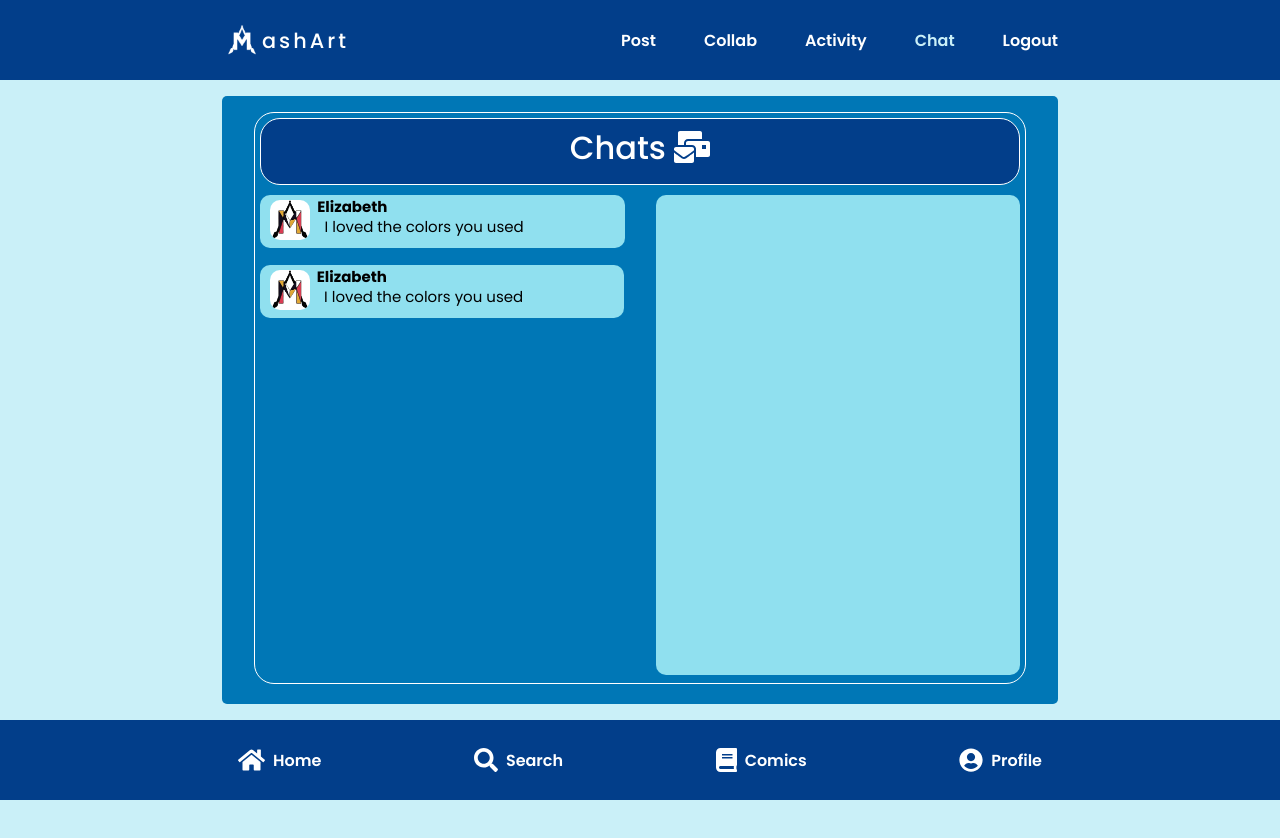
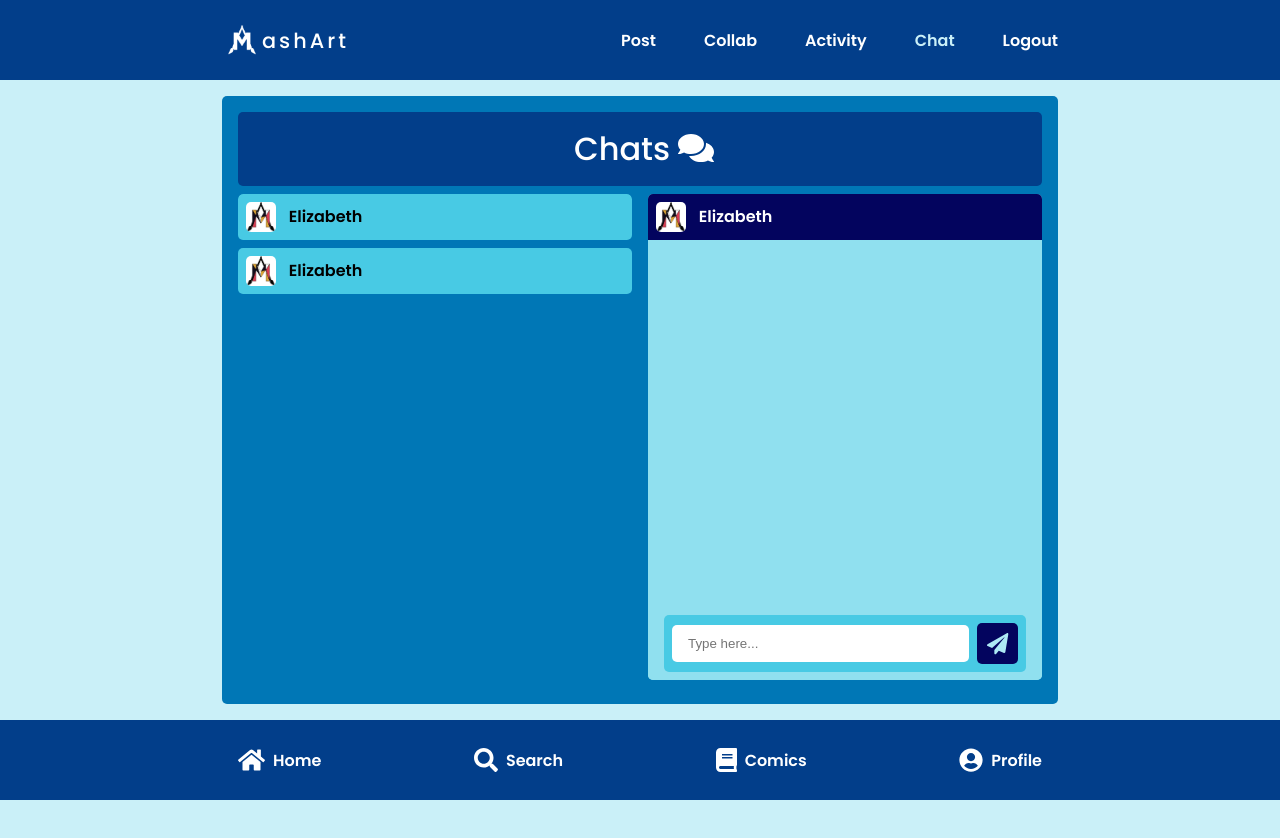
Before and after one commit to HARALARK/MashArt, a React (Create React App) app in the folder mashart/frontend/: page /chat in a window 1280 px wide. Shown: the top 838 px of the page. After the commit the page ends 800 px from the top, so only its background shows below. Built offline with nearby package versions, Linux system fonts and the light colour scheme; sample sign-in values are in the browser's storage; a web font is replaced by a local one.

Commit message:
styling changes to chat page

```diff
--- a/mashart/frontend/src/screens/ChatsScreen.js
+++ b/mashart/frontend/src/screens/ChatsScreen.js
@@ -1,273 +1,327 @@
-import React, { useState } from 'react';
+import React, { useEffect, useState } from "react"
 import { useSelector } from "react-redux"
+import { useNavigate } from "react-router-dom"
+
 import styled from "styled-components"
 import device from "../screen_sizes/devices"
-
-import { FontAwesomeIcon } from '@fortawesome/react-fontawesome';
-import {faMailBulk} from "@fortawesome/free-solid-svg-icons"
-
+import { Input } from "../components/styled-components/Input"
+import { FontAwesomeIcon } from "@fortawesome/react-fontawesome"
+import { faComments, faPaperPlane } from "@fortawesome/free-solid-svg-icons"
 
 const ChatsScreen = () => {
-  const [image, setImage] = useState(null)
-  const userDetails = useSelector((state) => state.userDetails)
-  const { loading, user, error } = userDetails
+  const navigate = useNavigate()
 
   const userLogin = useSelector((state) => state.userLogin)
   const { userInfo } = userLogin
 
+  const [chatMessage, setChatMessage] = useState("")
+  const [messages, setMessages] = useState([])
+
+  const [option, setOption] = useState("users")
+
+  useEffect(() => {
+    if (!userInfo) {
+      navigate("/")
+    }
+  })
+
+  const sendChatMessageHandler = () => {
+    if (chatMessage.trim().length !== 0) {
+      setMessages([
+        ...messages,
+        { username: userInfo.username, message: chatMessage },
+      ])
+      setChatMessage("")
+    }
+  }
+
   return (
-    <div>
     <Container>
-              <Form>
-                    <MegaPanel>
+      <ChatContainer>
         <Heading>
-                            <span className = "title"> Chats </span>
-                            <FontAwesomeIcon icon={faMailBulk} size = 'XL' style={{ color: 'white' }}/>
+          <span className="heading">Chats</span>
+          <FontAwesomeIcon
+            icon={faComments}
+            size="XL"
+            style={{ color: "white" }}
+          />
         </Heading>
 
-                        <UnderHeader>
-                            <ChatPanel>
-                              <Chat1>
-                                <img className= "profilePicture" src="/images/logo/logo.png" alt="profilepic" />
-                                <Username> <span className = "username">  Elizabeth{user.username} </span></Username>
-                                <TextMessage><span className = "message">  I loved the colors you used </span> </TextMessage>
-                              </Chat1>
-                              <Chat2>
-                                <img className= "profilePicture" src="/images/logo/logo.png" alt="profilepic" />
-                                <Username> <span className = "username">  Elizabeth{user.username} </span></Username>
-                                <TextMessage><span className = "message">  I loved the colors you used </span> </TextMessage>
-                              </Chat2>
-                            </ChatPanel>
-                            <AllChats></AllChats>
-                        </UnderHeader>
+        <OptionContainer>
+          <Button
+            className={option === "users" && "active"}
+            onClick={() => setOption("users")}
+          >
+            Users
+          </Button>
+          <Button
+            className={option === "chat" && "active"}
+            onClick={() => setOption("chat")}
+          >
+            Chat
+          </Button>
+        </OptionContainer>
 
+        <SubContainer>
+          <UsersContainer hide={!(option === "users")}>
+            <User>
+              <img
+                className="profilePicture"
+                src="/images/logo/logo.png"
+                alt="profilepic"
+              />
+              <UserInfo>
+                <p className="username">Elizabeth</p>
+              </UserInfo>
+            </User>
+            <User>
+              <img
+                className="profilePicture"
+                src="/images/logo/logo.png"
+                alt="profilepic"
+              />
+              <UserInfo>
+                <p className="username">Elizabeth</p>
+              </UserInfo>
+            </User>
+          </UsersContainer>
 
-
-
-                    </MegaPanel>
-
-              </Form>
+          <MessageInfoContainer hide={!(option === "chat")}>
+            <User active>
+              <img
+                className="profilePicture"
+                src="/images/logo/logo.png"
+                alt="profilepic"
+              />
+              <UserInfo>
+                <p className="username">Elizabeth</p>
+              </UserInfo>
+            </User>
+            <MessageContainer>
+              <ChatScreen>
+                {messages.map((data, index) => {
+                  const isUser = userInfo.username === data.username
+                  return (
+                    <ChatMessage key={index} className={isUser ? "active" : ""}>
+                      {!isUser && <h3 className="username">{data.username}</h3>}
+                      <p className="message">{data.message}</p>
+                    </ChatMessage>
+                  )
+                })}
+              </ChatScreen>
+              <SendMessage>
+                <Input
+                  type="text"
+                  placeholder="Type here..."
+                  flex={1}
+                  value={chatMessage}
+                  onChange={(e) => setChatMessage(e.target.value)}
+                />
+                <SendButton onClick={sendChatMessageHandler}>
+                  <FontAwesomeIcon icon={faPaperPlane} size="lg" />
+                </SendButton>
+              </SendMessage>
+            </MessageContainer>
+          </MessageInfoContainer>
+        </SubContainer>
+      </ChatContainer>
     </Container>
-    </div>
-  )};
-
+  )
+}
 
 const Container = styled.div`
+  height: calc(100vh - 160px);
   display: flex;
+  padding: 1rem 2rem;
+`
+
+const ChatContainer = styled.section`
+  background: #0077b6;
+  width 100%;
+  display: flex;
+  flex-direction: column;
+  border-radius: 5px;
+  padding 1rem;
+`
+
+const Heading = styled.section`
   align-items: center;
-    justify-content: center;
-    flex-wrap: wrap;
-    overflow: scroll;
-    width: 100%;
-
-
-    .heading {
+  border-radius: 5px;
+  padding 0.8rem 0;
+  background-color: #023e8a;
   color: var(--light);
   font-size: 2rem;
   text-align: center;
+  font-weight: 500;
+
+  .heading{
+    padding: 0 0.5rem;
   }
+`
 
-  .subheading{
+const OptionContainer = styled.div`
+  display: flex;
+  gap: 1rem;
+
+  @media ${device.tablet} {
+    display: none;
+  }
+`
+
+const Button = styled.p`
+  flex: 1;
+  text-align: center;
+  padding: 0.5rem 1rem;
+  border: 3px solid var(--secondary-dark);
+  color: var(--secondary-dark);
+  border-radius: 5px;
+  font-size: 1rem;
+  font-weight: 600;
+  cursor: pointer;
+  transition: 100ms ease-in-out;
+  margin-top: 0.5rem;
+
+  &.active {
+    background-color: var(--secondary-dark);
     color: var(--light);
   }
 
+  &:hover {
+    background-color: var(--secondary-dark);
+    color: var(--light);
+  }
+`
 
-
+const SubContainer = styled.section`
+  flex: 1;
+  display: flex;
+  flex-direction: column;
+  font-size: 1rem;
+  padding: 0.5rem 0;
 
   @media ${device.tablet} {
-    height: calc(100vh - 160px);
-    flex-direction: row;
-    justify-content: space-between;
-    overflow: visible;
-    padding: 0 2rem;
-
-`
-
-const Form = styled.form`
-
-  display: flex;
-  flex-direction: column;
-  align-content: space-between;
-
-  background-color: #0077b6;
-  padding: 1rem 2rem 1rem;
-  border-radius: 5px;
-  width: 100%;
-  height: 95%;
-  gap: 2 rem;
-  color: black;
-
-  .upload {
-    font-size: 1.5rem;
-    font-weight: 600;
-    color: white;
-  }
-  .description {
-    color: black;
-    font-size: 1rem;
-    font-weight: 600;
-
-  }
-
-`
-
-const MegaPanel = styled.section`
-  height 100%;
-  width 100%;
-  align-items: center;
-  border-radius: 20px;
-  padding 5px;
-  margin-bottom: 500px;
-  border: 1px solid white;
-  }
-
-`
-const UnderHeader = styled.section`
-    display: flex;
-    flex-direction: column;
-    height: 80%;
-    width: 100%;
-    //border-radius: 40px;
-    font-size: 30px;
-    //border: 1px solid black;
-    //margin-top: -500px;
-    @media ${device.tablet} {
-      gap: 2rem;
+    gap: 1rem;
     flex-direction: row;
     justify-content: space-between;
   }
 `
 
-const ChatPanel = styled.section`
-    //background-color: #90e0ef;
-    display: flex;
+const UsersContainer = styled.section`
+  flex: 1;
+  display: ${(props) => (props.hide ? "none" : "flex")};
   flex-direction: column;
-    height: 107%;
-    width: 60%;
-    border-radius: 10px;
-    font-size: 30px;
-    margin-top: -490px;
+  border-radius: 5px;
+  gap: 0.5rem;
+
+  overflow-y: scroll;
 
   @media ${device.tablet} {
-      gap: 5rem;
-      flex-direction: row;
-      justify-content: space-between;
+    display: flex;
   }
 `
 
-const Chat1 = styled.section`
-    background-color: #90e0ef;
+const User = styled.section`
   display: flex;
-    flex-direction: column;
-    height: 11%;
-    width: 140%;
-    border-radius: 10px;
-    font-size: 30px;
-    //margin-top: -2px;
+  align-items: center;
+  width: 100%;
 
-    @media ${device.tablet} {
-      gap: 5rem;
-      flex-direction: row;
-      justify-content: space-between;
-    }
+  gap: 0.8rem;
+  border-radius: ${(props) => (props.active ? "5px 5px 0 0" : "5px")};
+  background-color: ${(props) =>
+    props.active ? "var(--secondary-dark)" : "var(--primary-dark)"};
+  color: ${(props) => (props.active ? "var(--light)" : "")};
+  padding: 0.5rem;
+
+  margin-bottom: ${(props) => (props.active ? "1rem" : "")};
+
   .profilePicture {
-      height: 40px;
-      width: 40px;
-      //padding: 2px;
-      background-color: WHITE;
-      border-radius: 10px;
-      margin-left:10px;
-      margin-top: 5px;
-    }
-
-
-
-
-`
-
-const Username = styled.section`
-
-    .username{
-      display: flex;
-      flex-direction: column;
-      font-size: 15px;
-      margin-left: -150px;
-      font-weight: bold;
-    }
-`
-const TextMessage = styled.section`
-    .message{
-      display: flex;
-      flex-direction: column;
-      font-size: 15px;
-      //margin-right: 350px;
-      margin-left: -300px;
-      margin-top: 20px;
-      font-weight: light;
-    }
-`
-const Chat2 = styled.section`
-    background-color: #90e0ef;
-    display: flex;
-    flex-direction: column;
-    height: 11%;
-    width: 140%;
-    border-radius: 10px;
-    font-size: 30px;
-    margin-top: 70px;
-    margin-left: -445px;
-
-    @media ${device.tablet} {
-      gap: 5rem;
-      flex-direction: row;
-      justify-content: space-between;
-    }
-    .profilePicture {
-      height: 40px;
-      width: 40px;
-      //padding: 2px;
-      background-color: WHITE;
-      border-radius: 10px;
-      margin-left:10px;
-      margin-top: 5px;
-    }
-
-
-
-
-`
-const AllChats = styled.section`
-    background-color: #90e0ef;
-    display: flex;
-    flex-direction: column;
-    height: 107%;
-    width: 60%;
-    border-radius: 10px;
-    font-size: 30px;
-    margin-top: -490px;
-
-    @media ${device.tablet} {
-    gap: 5rem;
-    flex-direction: row;
-    justify-content: space-between;
+    height: 30px;
+    width: 30px;
+    background-color: var(--light);
+    border-radius: 5px;
   }
 `
 
+const UserInfo = styled.section`
+  flex: 1;
+  .username {
+    font-weight: 600;
+  }
+`
+const MessageInfoContainer = styled.section`
+  flex: 1;
+  display: ${(props) => (props.hide ? "none" : "flex")};
+  flex-direction: column;
+  border-radius: 5px;
+  background: var(--primary);
 
-const Heading = styled.section`
-    height 12%;
-    width 100%;
-    align-items: center;
-    border-radius: 20px;
-    padding 5px;
-    margin-bottom: 500px;
-    border: 1px solid white;
-    background-color: #023e8a;
-    color: var(--light);
-    font-size: 2rem;
-    text-align: center;
-    font-weight: 500;
+  @media ${device.tablet} {
+    display: flex;
+  }
 `
 
+const MessageContainer = styled.div`
+  flex: 1;
+  display: flex;
+  flex-direction: column;
+  border-radius: 5px;
+  padding: 0 1rem 0.5rem;
+  background: var(--primary);
+`
 
-export default ChatsScreen;
+const ChatScreen = styled.div`
+  flex: 1;
+  overflow-y: scroll;
+  margin-bottom: 0.5rem;
+`
+
+const ChatMessage = styled.div`
+  display: flex;
+  flex-direction: column;
+  background: var(--grey-light);
+  border-radius: 5px;
+  padding: 0.5rem 1rem;
+  margin: 0 1rem 0.5rem 0;
+
+  &.active {
+    background: var(--primary-dark);
+  }
+
+  .username {
+    font-weight: 600;
+    font-size: 0.8rem;
+    letter-spacing: 1px;
+  }
+
+  .message {
+    font-size: 0.8rem;
+  }
+`
+
+const SendMessage = styled.div`
+  width: 100%;
+  display: flex;
+  align-items: center;
+  padding: 0.5rem;
+  border-radius: 5px;
+  background: var(--primary-dark);
+`
+
+const SendButton = styled.div`
+  display: flex;
+  align-items: center;
+  justify-content: center;
+
+  color: var(--primary-light);
+  background: var(--secondary-dark);
+  padding: 0.6rem;
+  border-radius: 5px;
+  margin-left: 0.5rem;
+  cursor: pointer;
+
+  &:hover {
+    background: var(--secondary);
+  }
+`
+
+export default ChatsScreen
```
Lines whose indentation alone changed are shown as unchanged.
